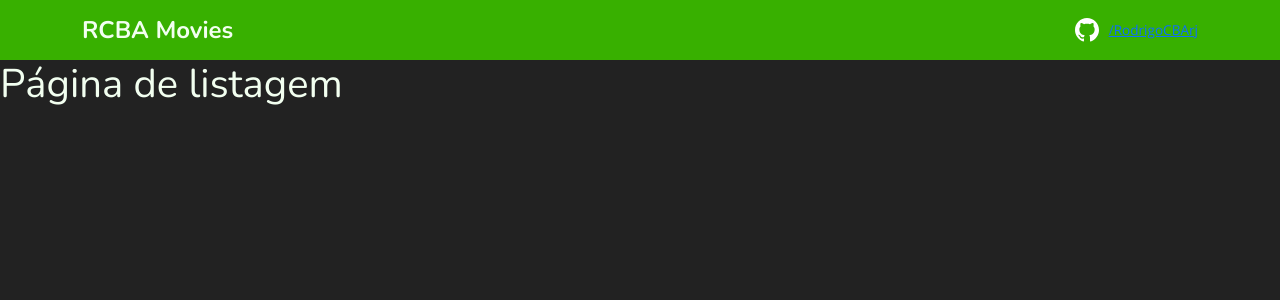
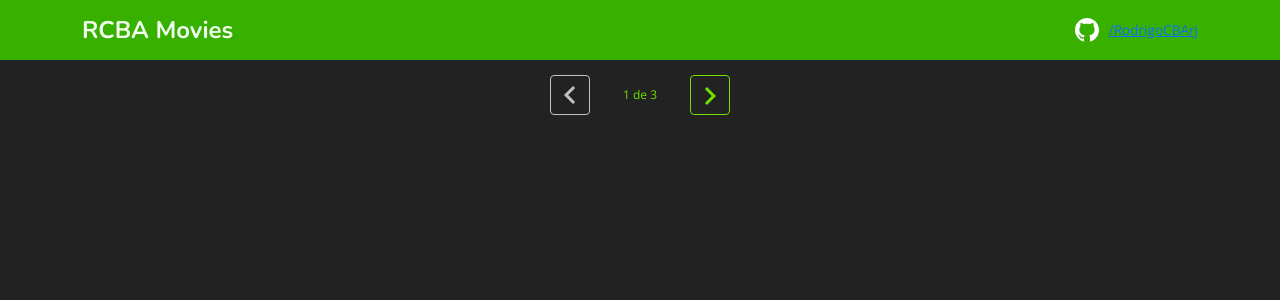
Before and after one commit to RodrigoCBArj/rcbamovies, a React (Create React App) app in the folder frontend/: page / in a window 1280 px wide. Shown: the top 300 px of the page. Built offline with nearby package versions, Linux system fonts and the light colour scheme.

Commit message:
Pagination layout

```diff
--- /dev/null
+++ b/frontend/src/components/Navbar/Pagination/index.tsx
@@ -0,0 +1,20 @@
+import { ReactComponent as Arrow } from 'assets/img/arrow.svg';
+import './styles.css';
+
+function Pagination() {
+  return (
+    <div className="dsmovie-pagination-container">
+      <div className="dsmovie-pagination-box">
+        <button className="dsmovie-pagination-button" disabled={true}>
+          <Arrow />
+        </button>
+        <p>{`${1} de ${3}`}</p>
+        <button className="dsmovie-pagination-button" disabled={false}>
+          <Arrow className="dsmovie-flip-horizontal" />
+        </button>
+      </div>
+    </div>
+  );
+}
+
+export default Pagination;
--- /dev/null
+++ b/frontend/src/components/Navbar/Pagination/styles.css
@@ -0,0 +1,53 @@
+.dsmovie-pagination-container {
+    padding: 15px 0;
+    display: flex;
+    justify-content: center;
+    align-items: center;
+}
+
+.dsmovie-pagination-box {
+    width: 180px;
+    display: flex;
+    justify-content: space-between;
+    align-items: center;
+}
+
+.dsmovie-pagination-box form {
+    width: 100%;
+    display: flex;
+}
+
+.dsmovie-pagination-button {
+    width: 40px;
+    height: 40px;
+    border-radius: 4px;
+    background-color: var(--background-primary);
+    display: flex;
+    justify-content: center;
+    align-items: center;
+    border: 1px solid var(--color-secondary);
+    cursor: pointer;
+}
+
+.dsmovie-pagination-button svg {
+    filter: brightness(0) saturate(100%) invert(71%) sepia(56%) saturate(4652%) hue-rotate(51deg) brightness(115%) contrast(103%);
+}
+
+.dsmovie-pagination-button:disabled {
+    border: 1px solid #c2c2c2;
+    cursor: unset;
+}
+
+.dsmovie-pagination-button:disabled svg {
+    filter: none;
+}
+
+.dsmovie-pagination-container p {
+    margin: 0;
+    font-size: 12px;
+    color: var(--color-secondary);
+}
+
+.dsmovie-flip-horizontal {
+    transform: rotate(180deg);
+}
--- a/frontend/src/components/Navbar/styles.css
+++ b/frontend/src/components/Navbar/styles.css
@@ -5,7 +5,7 @@
     align-items: center;
 }
 
-a, a:hover {
+a {
     text-decoration: none;
     color: var(--color-text-primary);
 }
--- a/frontend/src/pages/Listing/index.tsx
+++ b/frontend/src/pages/Listing/index.tsx
@@ -1,10 +1,9 @@
+import Pagination from 'components/Navbar/Pagination';
 import '../../index.css';
 
 function Listing() {
     return(
-        <html>
-            <h1>Página de listagem</h1>
-        </html>
+        <Pagination />
     )
 }
 
```
Also changed, not shown: frontend/src/assets/img/arrow-green.svg (added), frontend/src/assets/img/arrow.svg (added).
